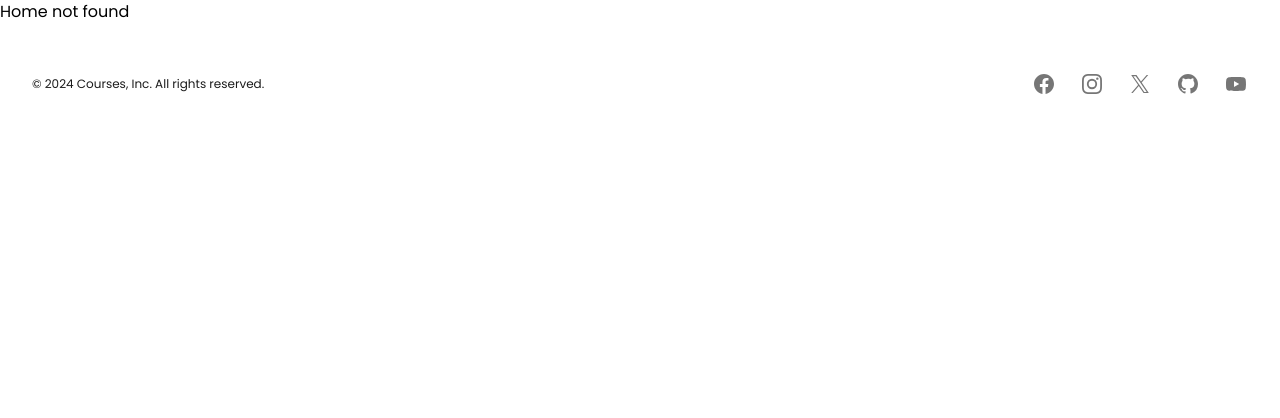
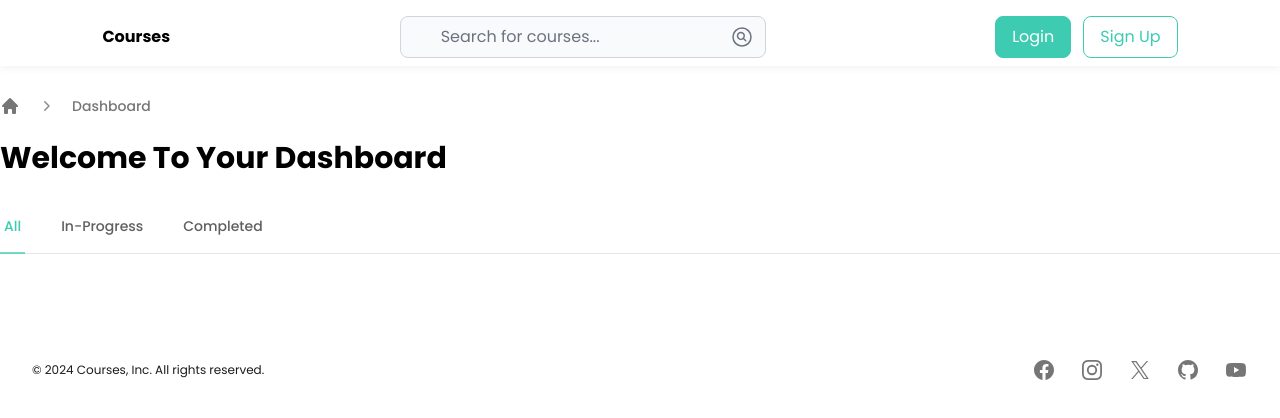
Before and after one commit to mustafaazad03/Frontend-Assignment-Alemeno, a React (Vite) app: page /dashboard in a window 1280 px wide. Before the commit this address had no page. Shown: the top 418 px of the page. Built offline with nearby package versions, Linux system fonts and the light colour scheme.

Commit message:
feat: Add Breadcrum component to CourseDetail and Dashboard pages

```diff
--- a/src/app.jsx
+++ b/src/app.jsx
@@ -4,18 +4,26 @@ import { initializeEnrolledCourses } from "./redux/courseContext";
 import { createBrowserRouter, RouterProvider } from "react-router-dom";
 import Home from "./pages/Home";
 import CourseDetail from "./pages/CourseDetail";
+import Dashboard from "./pages/Dashboard";
 
 const router = createBrowserRouter([
 	{
 		path: "/",
 		element: <Home />,
-		errorElement: <div>Home not found</div>,
 	},
 	{
 		path: "/course/:id",
 		element: <CourseDetail />,
 		lazy: () => import("./pages/CourseDetail"),
-		errorElement: <div>Course not found</div>,
+	},
+	{
+		path: "/dashboard",
+		element: <Dashboard />,
+		lazy: () => import("./pages/Dashboard"),
+	},
+	{
+		path: "*",
+		element: <Home />,
 	},
 ]);
 
--- a/src/components/Common/Navbar.jsx
+++ b/src/components/Common/Navbar.jsx
@@ -29,17 +29,11 @@ const Navbar = () => {
 	}, [handleScroll, lastScrollY]);
 
 	const handleLoginSubmit = (user) => {
-		// Handle login form submission
-		console.log("Login submitted", user);
-		// Save user info to localStorage or handle accordingly
 		localStorage.setItem("userInfo", JSON.stringify(user));
 		setIsLoginModalOpen(false);
 	};
 
 	const handleSignupSubmit = (user) => {
-		// Handle signup form submission
-		console.log("Signup submitted", user);
-		// Save user info to localStorage or handle accordingly
 		localStorage.setItem("userInfo", JSON.stringify(user));
 		setIsSignupModalOpen(false);
 	};
@@ -57,12 +51,14 @@ const Navbar = () => {
 				<CourseSearch />
 				<div className="flex items-center space-x-3 text-white">
 					{userInfo ? (
-						<div className="flex items-end gap-1">
-							<p className="text-primary text-lg font-bold">Hey,</p>
-							<p className="text-primary text-sm mb-1">
-								{userInfo.name.split(" ")[0]}
-							</p>
-						</div>
+						<button type="button">
+							<Link
+								to="/dashboard"
+								className="bg-white font-medium border border-primary rounded-2xl p-2 px-4 text-primary hover:bg-primary hover:text-white transition-all duration-300 ease-in-out sm:flex hidden"
+							>
+								Dashboard
+							</Link>
+						</button>
 					) : (
 						<>
 							<button
--- /dev/null
+++ b/src/components/CourseDetail/Breadcrum.jsx
@@ -0,0 +1,49 @@
+import { ChevronRightIcon, HomeIcon } from "@heroicons/react/20/solid";
+import { Link } from "react-router-dom";
+import PropTypes from "prop-types";
+
+const Breadcrum = ({ pages }) => {
+	return (
+		<nav className="flex" aria-label="Breadcrumb">
+			<ol role="list" className="flex items-center space-x-4">
+				<li>
+					<div>
+						<Link to="/" className="text-dark/60 hover:text-dark">
+							<HomeIcon className="h-5 w-5 flex-shrink-0" aria-hidden="true" />
+							<span className="sr-only">Home</span>
+						</Link>
+					</div>
+				</li>
+				{pages.map((page) => (
+					<li key={page.name}>
+						<div className="flex items-center">
+							<ChevronRightIcon
+								className="h-5 w-5 flex-shrink-0 text-dark/50"
+								aria-hidden="true"
+							/>
+							<Link
+								to={page.href}
+								className="ml-4 text-sm font-medium text-dark/60 hover:text-dark"
+								aria-current={page.current ? "page" : undefined}
+							>
+								{page.name}
+							</Link>
+						</div>
+					</li>
+				))}
+			</ol>
+		</nav>
+	);
+};
+
+export default Breadcrum;
+
+Breadcrum.propTypes = {
+	pages: PropTypes.arrayOf(
+		PropTypes.shape({
+			name: PropTypes.string.isRequired,
+			href: PropTypes.string.isRequired,
+			current: PropTypes.bool,
+		})
+	).isRequired,
+};
--- /dev/null
+++ b/src/components/Dashboard/Tabs.jsx
@@ -0,0 +1,73 @@
+import { Link, useLocation } from "react-router-dom";
+import { useState, useEffect } from "react";
+
+const Tabs = () => {
+	const location = useLocation();
+	const [activeTab, setActiveTab] = useState("#all");
+
+	// Define your tabs and their corresponding routes
+	const tabs = [
+		{ name: "All", href: "#all" },
+		{ name: "In-Progress", href: "#progress" },
+		{ name: "Completed", href: "#completed" },
+	];
+
+	// Update the active tab based on the URL
+	useEffect(() => {
+		const currentHash = location.hash || "#all";
+		setActiveTab(currentHash);
+	}, [location]);
+
+	return (
+		<div>
+			{/* Mobile view: Select dropdown */}
+			<div className="sm:hidden">
+				<label htmlFor="tabs" className="sr-only">
+					Select a tab
+				</label>
+				<select
+					id="tabs"
+					name="tabs"
+					className="block w-full rounded-md border-gray-300 py-2 pl-3 pr-10 text-base focus:border-primary/80 focus:outline-none focus:ring-primary/80 sm:text-sm"
+					value={activeTab}
+					onChange={(e) => {
+						const selectedTab = e.target.value;
+						setActiveTab(selectedTab);
+						window.location.hash = selectedTab;
+					}}
+				>
+					{tabs.map((tab) => (
+						<option key={tab.name} value={tab.href}>
+							{tab.name}
+						</option>
+					))}
+				</select>
+			</div>
+
+			{/* Desktop view: Tabs navigation */}
+			<div className="hidden sm:block">
+				<div className="border-b border-gray-200">
+					<nav className="-mb-px flex space-x-8" aria-label="Tabs">
+						{tabs.map((tab) => (
+							<Link
+								key={tab.name}
+								to={tab.href}
+								className={`
+									${
+										activeTab === tab.href
+											? "border-primary/70 text-primary"
+											: "border-transparent text-dark/70 hover:border-dark/50 hover:text-dark"
+									} whitespace-nowrap border-b-2 px-1 py-4 text-sm font-medium cursor-pointer`}
+								aria-current={activeTab === tab.href ? "page" : undefined}
+							>
+								{tab.name}
+							</Link>
+						))}
+					</nav>
+				</div>
+			</div>
+		</div>
+	);
+};
+
+export default Tabs;
--- a/src/pages/CourseDetail.jsx
+++ b/src/pages/CourseDetail.jsx
@@ -6,6 +6,7 @@ import MainSection from "../components/CourseDetail/MainSection";
 import RightSection from "../components/CourseDetail/RightSection";
 import Container from "../components/Container";
 import Syllabus from "../components/CourseDetail/Syllabus";
+import Breadcrum from "../components/CourseDetail/Breadcrum";
 
 const CourseDetail = () => {
 	const dispatch = useDispatch();
@@ -23,9 +24,16 @@ const CourseDetail = () => {
 		return <div>Loading...</div>;
 	}
 
+	const pages = [
+		{ name: course.name, href: `/course/${course.id}`, current: true },
+	];
+
 	return (
 		<Container>
-			<div className="py-10 gap-10 flex flex-col">
+			<div className="mt-16">
+				<Breadcrum pages={pages} />
+			</div>
+			<div className="py-8 pt-6 gap-10 flex flex-col">
 				<img
 					src={course.thumbnail}
 					alt={course.name}
--- a/src/pages/Dashboard.jsx
+++ b/src/pages/Dashboard.jsx
@@ -0,0 +1,22 @@
+import Container from "../components/Container";
+import Breadcrum from "../components/CourseDetail/Breadcrum";
+import Tabs from "../components/Dashboard/Tabs";
+
+const Dashboard = () => {
+	const pages = [{ name: "Dashboard", href: "/dashboard", current: true }];
+	return (
+		<Container>
+			<div className="mt-16">
+				<Breadcrum pages={pages} />
+			</div>
+			<h1 className="text-3xl font-bold mt-6 capitalize">
+				Welcome to your dashboard
+			</h1>
+			<div className="py-6">
+				<Tabs />
+			</div>
+		</Container>
+	);
+};
+
+export default Dashboard;
```
